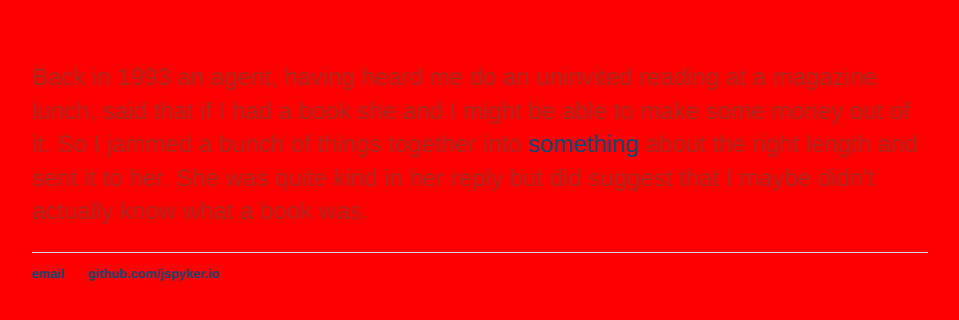
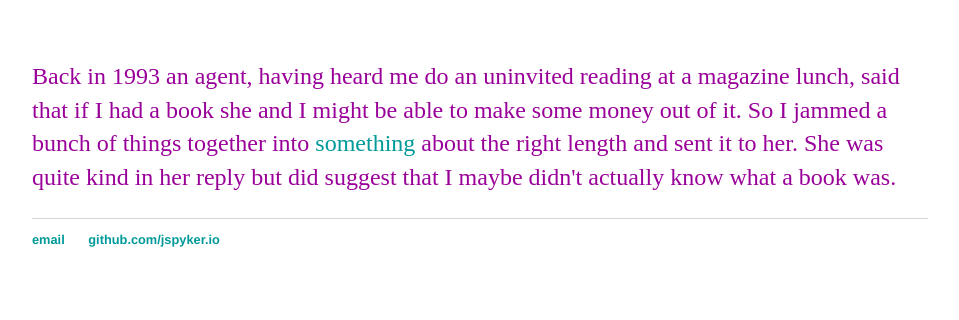
Before and after one commit to jspyker/jspyker.github.io, a Jekyll site: the page built from index.html, in a window 1280 px wide. Shown: the top 320 px of the page, without its empty margins (160-1119 px from the left). Built offline with Jekyll 4.4.1, drawn with Linux system fonts in a browser that asks for light colours.

Commit message:
Update main.css

```diff
--- a/css/main.css
+++ b/css/main.css
@@ -1,7 +1,6 @@
 body {
     margin: 60px auto;
     width: 70%;
-    background-color: red;
 }
 nav ul, footer ul {
     font-family: 'Helvetica', 'Arial', 'Sans-Serif', sans-serif;
@@ -15,7 +14,7 @@ nav ul li, footer ul li {
 }
 a {
     text-decoration: none;
-    color: rgb(0, 79, 124);
+    color: #099;
 }
 a:hover {
     text-decoration: underline;
@@ -25,10 +24,9 @@ h1 {
     font-family: 'Helvetica', 'Arial', 'Sans-Serif', sans-serif;
 }
 p {
-    font-family: 'Helvetica', 'Arial', 'Sans-Serif', sans-serif;
     font-size: 1.5em;
     line-height: 1.4em;
-    color: rgb(167, 41, 32);
+    color: #909;
 }
 footer {
     border-top: 1px solid #d5d5d5;
```
